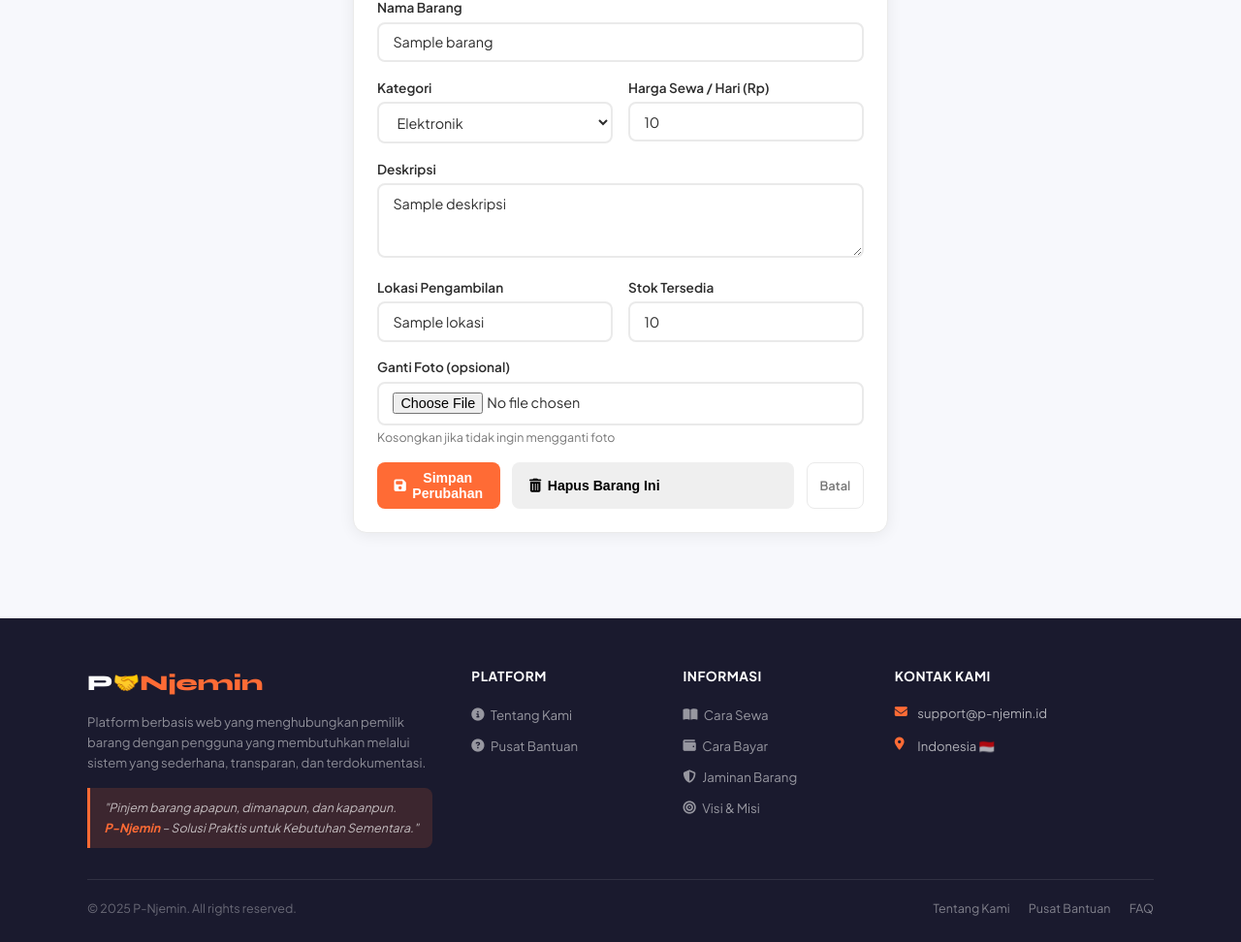
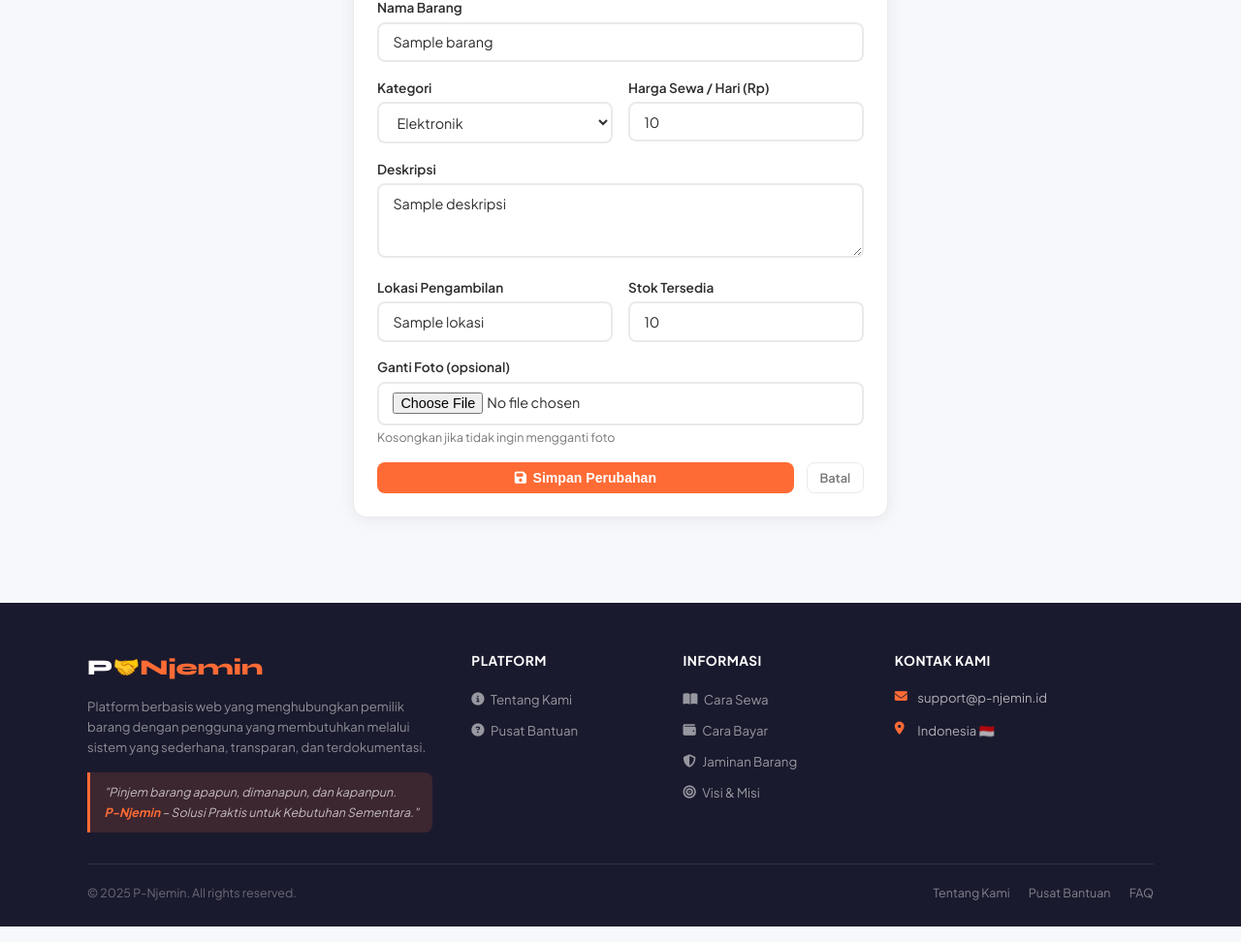
Before and after one commit to Faitz761/pnjemin_v2, a Flask app: template templates/edit_barang.html in a window 1280 px wide. Shown: the part 446-1418 px from the top of the page at 97% size. Run offline with Flask 3, Linux system fonts and the light colour scheme; the template is opened without the code that fills it: most values are stand-ins (such as "Sample title", 1, 10 or a date in 2020); grey boxes marked "Sample" are stand-in pictures; some libraries are stand-ins or nearby versions.

Commit message:
first commit

```diff
--- a/templates/edit_barang.html
+++ b/templates/edit_barang.html
@@ -65,11 +65,6 @@
                     <button type="submit" class="btn btn-primary" style="flex:1;justify-content:center">
                         <i class="fas fa-save"></i> Simpan Perubahan
                     </button>
-                    <form action="{{ url_for('hapus_barang_pemilik', id_barang=barang.id) }}" method="POST" onsubmit="return confirm('Yakin mau menghapus barang ini? Semua data terkait barang ini akan hilang dan tidak bisa dikembalikan.');" style="margin-top: 1rem;">
-    <button type="submit" class="btn btn-outline-danger" style="width: 100%;">
-        <i class="fas fa-trash-alt"></i> Hapus Barang Ini
-    </button>
-</form>
                     <a href="{{ url_for('barang_saya') }}" class="btn btn-sm" style="border:1px solid var(--border);color:var(--text-muted)">
                         Batal
                     </a>
```
